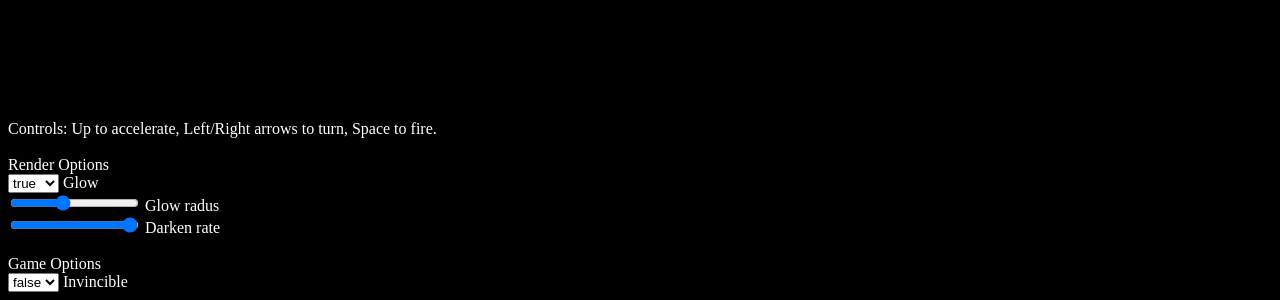
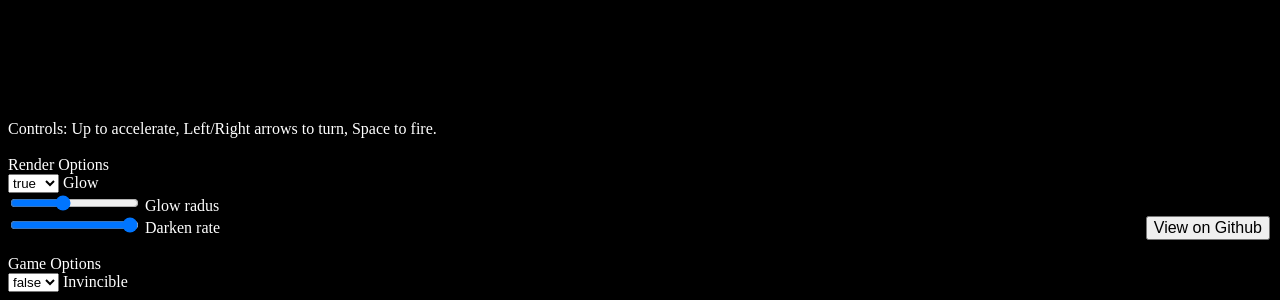
Before and after one commit to amaiorano/quaderoids, a website built with webpack: page dist/index.html in a window 1280 px wide. Shown: the part 550-850 px from the top of the page. Built offline with nearby package versions, Linux system fonts and the light colour scheme.

Commit message:
Add link to GitHub

```diff
--- a/dist/index.html
+++ b/dist/index.html
@@ -53,6 +53,11 @@
     <label style="color: white" for=glow_enabled>Invincible</label>
     <br />
   </div>
+  <div style="position: absolute; right: 0; bottom: 0; margin: 10px">
+    <a href="https://github.com/amaiorano/quaderoids" target="_blank">
+      <button id="github" style="font-size: 100%;">View on Github</button>
+    </a>
+  </div>
 </body>
 
 </html>
```
